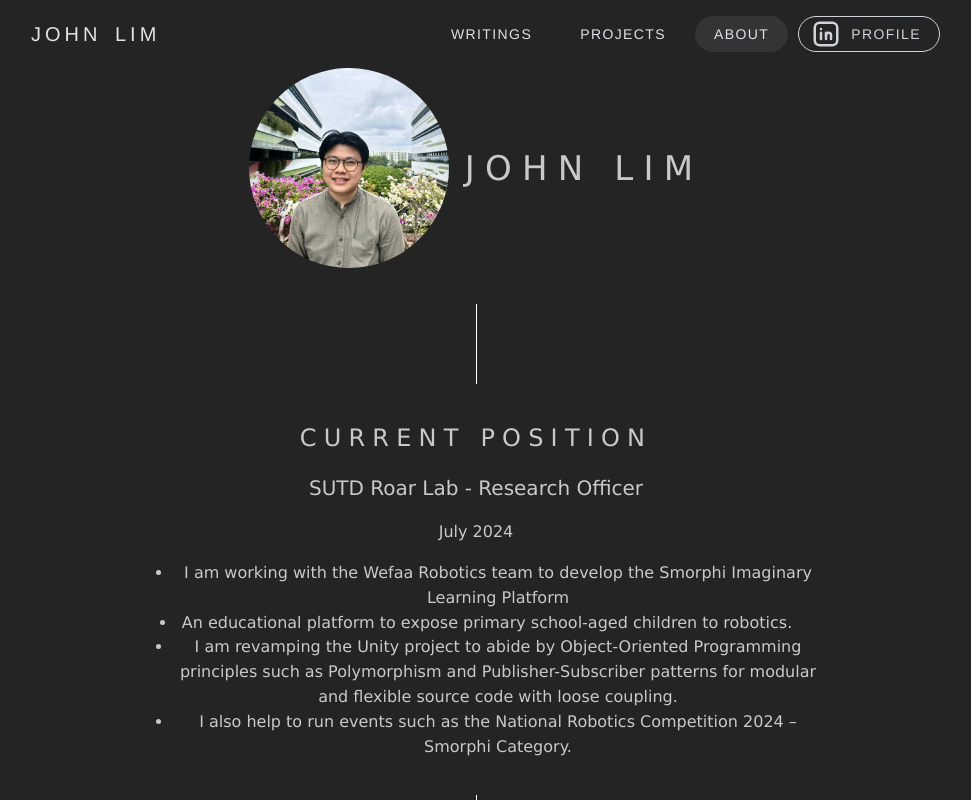
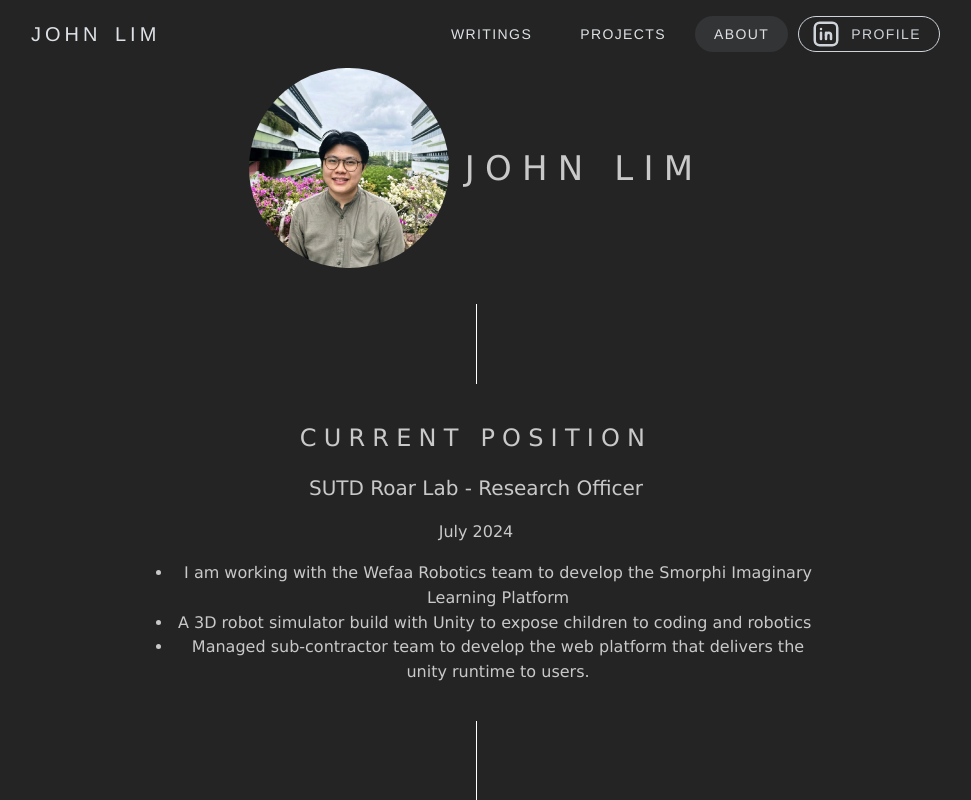
Before and after one commit to johnlim2019/portfolio-web, a React (Vite) app: page /about in a window 1280 px wide. Shown: the top 800 px of the page, without its empty margins (164-1135 px from the left). Built offline with nearby package versions, Linux system fonts and the light colour scheme.

Commit message:
update: new cv description

```diff
--- a/src/pages/About/About.tsx
+++ b/src/pages/About/About.tsx
@@ -26,9 +26,8 @@ function About(): JSX.Element {
                         <div className={aboutStyles.aboutText}>July 2024</div>
                         <List>
                             <List.Item>I am working with the Wefaa Robotics team to develop the Smorphi Imaginary Learning Platform</List.Item>
-                            <List.Item>An educational platform to expose primary school-aged children to robotics.</List.Item>
-                            <List.Item>I am revamping the Unity project to abide by Object-Oriented Programming principles such as Polymorphism and Publisher-Subscriber patterns for modular and flexible source code with loose coupling.</List.Item>
-                            <List.Item>I also help to run events such as the National Robotics Competition 2024 – Smorphi Category. </List.Item>
+                            <List.Item>A 3D robot simulator build with Unity to expose children to coding and robotics</List.Item>
+                            <List.Item>Managed sub-contractor team to develop the web platform that delivers the unity runtime to users.</List.Item>
                         </List>
                         <Center p='lg'>
                             <Divider orientation="vertical" color='white' h='5em' ></Divider>
```
